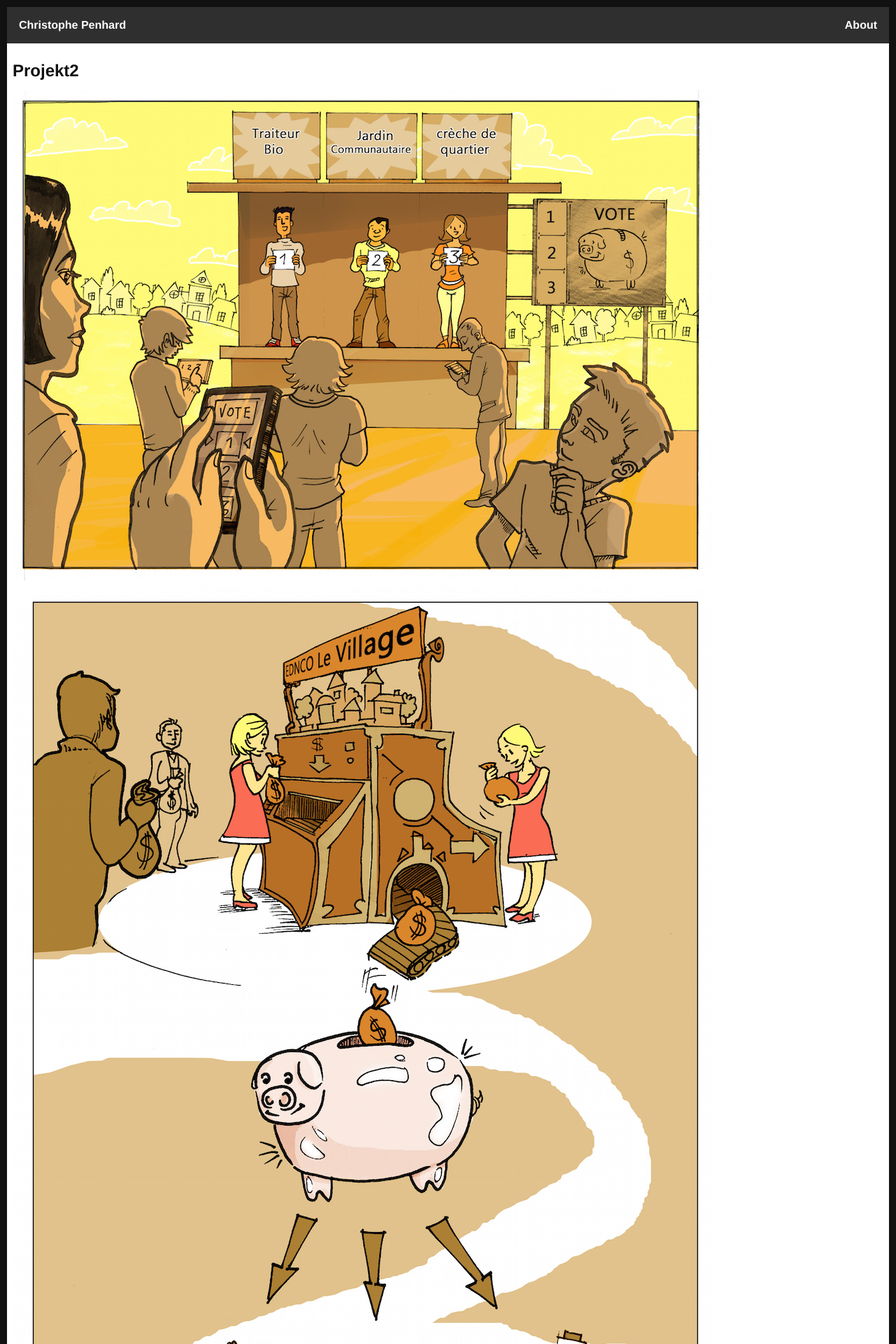
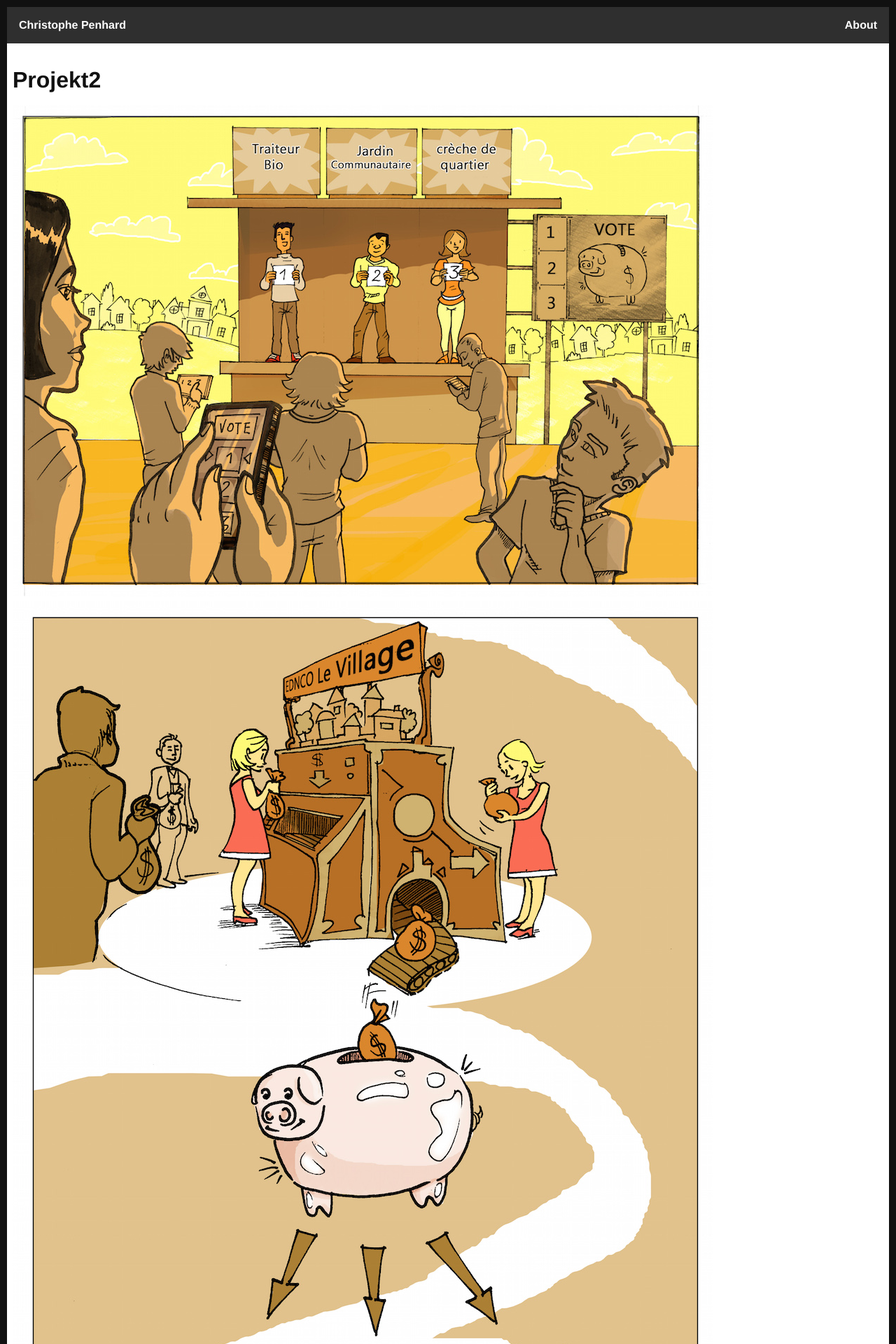
Before and after one commit to namjul/namjul.github.io, a Jekyll site: the page built from _projects/project2.md, in a window 1280 px wide. Shown: the top 1920 px of the page at 70% size. Built offline with Jekyll 4.4.1, drawn with Linux system fonts in a browser that asks for light colours.

Commit message:
template update

```diff
--- a/_css/main.css
+++ b/_css/main.css
@@ -8,6 +8,7 @@ body {
   font-family: 'Yanone Kaffeesatz', sans-serif;
 }
 
+.post-header,
 .post-content {
   margin: 0 var(--space-1);
 }
--- a/_layouts/default.html
+++ b/_layouts/default.html
@@ -7,7 +7,7 @@
 
     {% include header.html %}
 
-    <div class="page-content bg-lighten-2">
+    <div class="page-content">
       <div class="clearfix bg-white">
         <div class="col col-12">{{ content }}</div>
       </div>
--- a/_layouts/project.html
+++ b/_layouts/project.html
@@ -2,6 +2,10 @@
 layout: default
 ---
 <div class="post">
+
+  <header class="post-header">
+    <h1 class="post-title">{{ page.title }}</h1>
+  </header>
 
   <article class="post-content">
     {{ content }}
--- a/css/main.css
+++ b/css/main.css
@@ -905,6 +905,7 @@ body {
   font-family: 'Yanone Kaffeesatz', sans-serif;
 }
 
+.post-header,
 .post-content {
   margin: 0 8px;
   margin: 0 .5rem;
```
Also changed, not shown: _projects/project1.md (+0 -2 lines), _projects/project2.md (+0 -2 lines).
